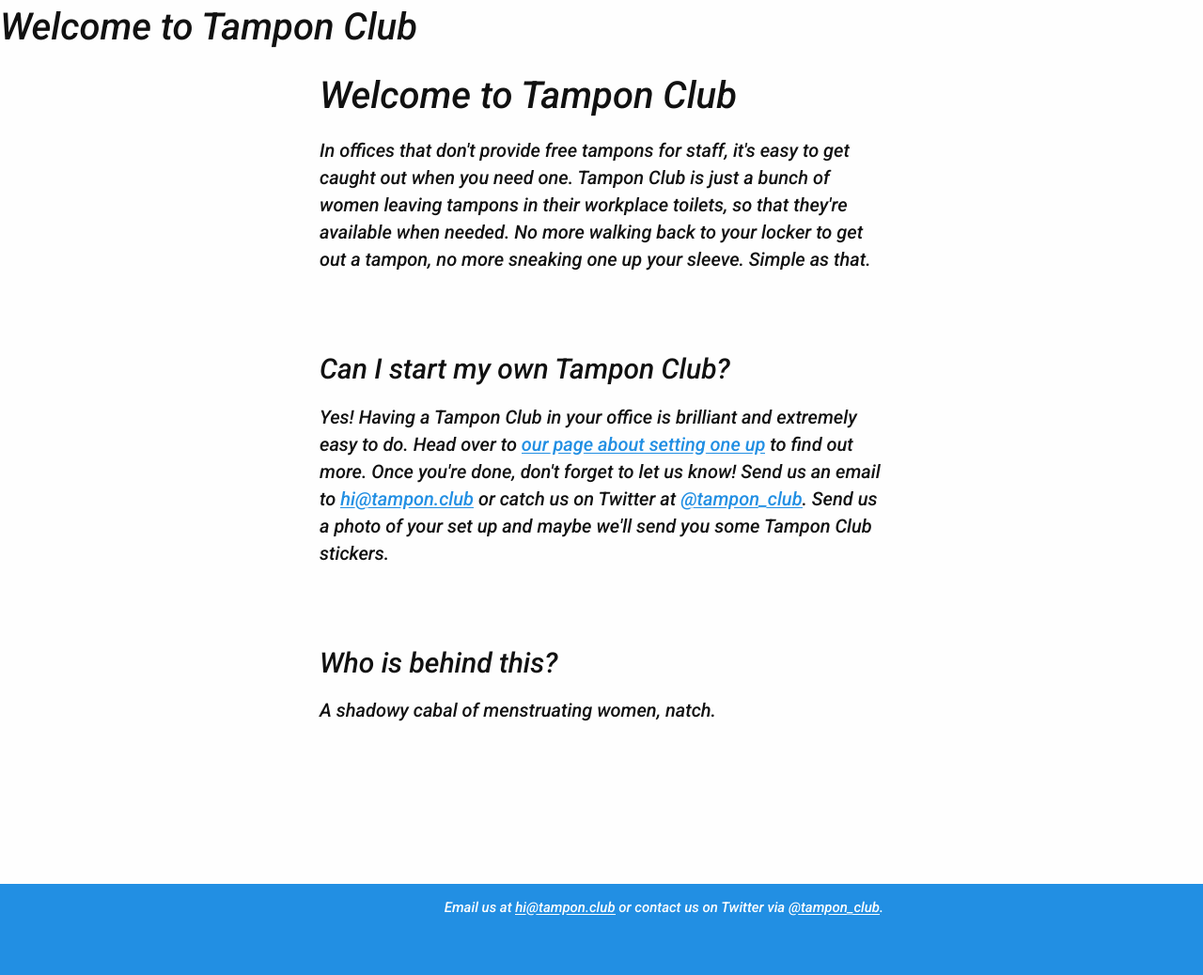
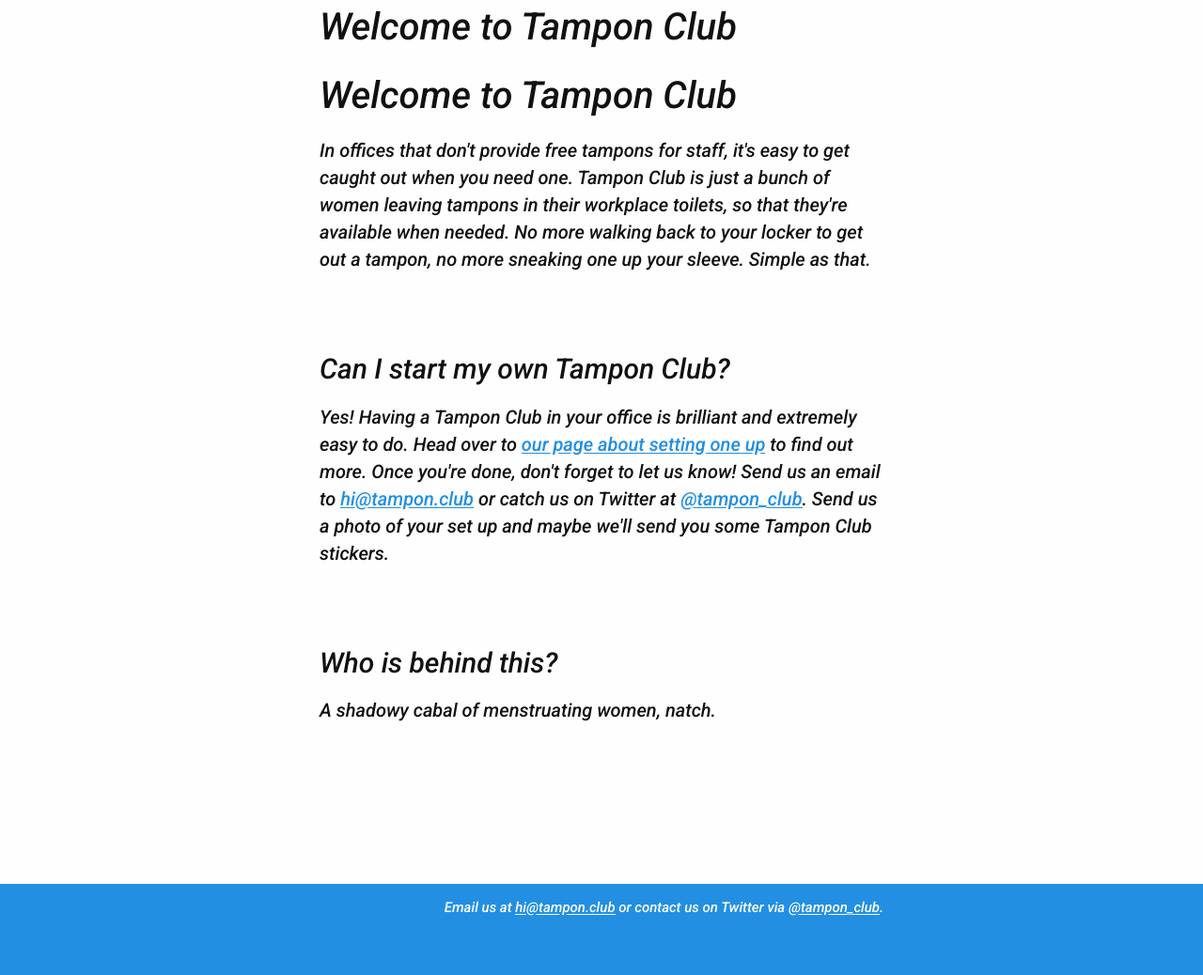
Before and after one commit to alicebartlett/tamponclub, a Jekyll site: the page built from index.html, in a window 1280 px wide. Shown: the whole page at 94% size. Built offline with Jekyll 4.4.1, drawn with Linux system fonts in a browser that asks for light colours.

Commit message:
Move header around

```diff
--- a/_layouts/default.html
+++ b/_layouts/default.html
@@ -2,9 +2,11 @@
 <html>
   {% include head.html %}
 <body>
-  {% include header.html %}
   <div class='inner home'>
-    {{ content }}
+    {% include header.html %}
+    <div class='content'>
+      {{ content }}
+    </div>
   </div>
   {% include footer.html %}
 </body>
```
